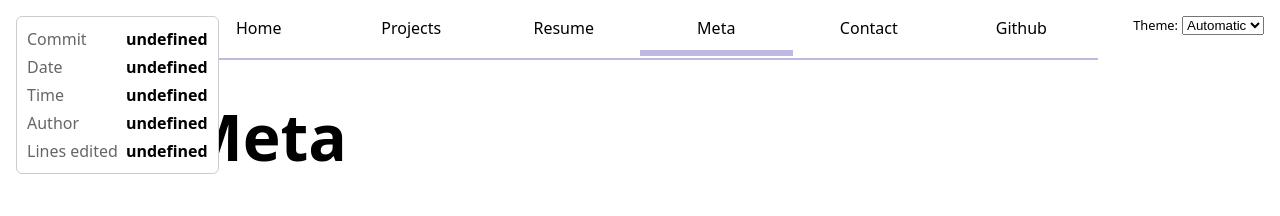
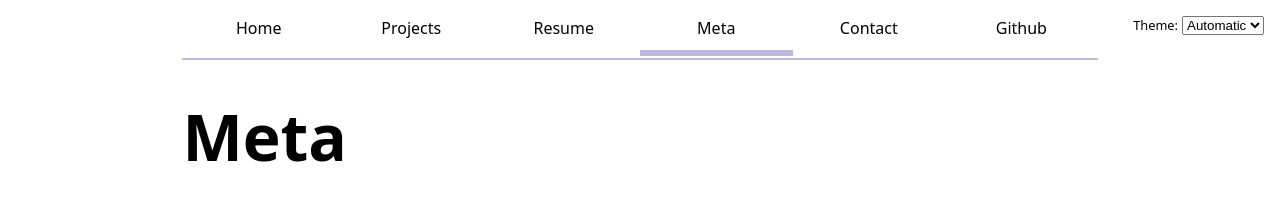
Before and after one commit to kveni12/lab3, a SvelteKit app: page /meta in a window 1280 px wide. Shown: the top 216 px of the page. Built offline with nearby package versions, Linux system fonts and the light colour scheme; no server answers.

Commit message:
lab 7 - 3.3, 3.4

```diff
--- a/src/routes/meta/+page.svelte
+++ b/src/routes/meta/+page.svelte
@@ -135,7 +135,7 @@ onMount(async () => {
     {/each}
     </g>
 </svg>
-<dl class="info tooltip">
+<dl class="info tooltip" hidden={hoveredIndex === -1}>
     <dt>Commit</dt>
     <dd>
         <a href="{ hoveredCommit.url }" target="_blank">
@@ -180,6 +180,9 @@ onMount(async () => {
         grid-template-columns: auto 1fr;
         gap: 4px 8px;
         margin: 0;
+
+        transition-duration: 500ms;
+        transition-property: opacity, visibility;
     }
 
     dl.info dt {
@@ -192,13 +195,22 @@ onMount(async () => {
         font-weight: bold;
     }
 
+    dl.info[hidden]:not(:hover, :focus-within) {
+        opacity: 0;
+        visibility: hidden;
+    }
+
     .tooltip {
         position: fixed;
         top: 1em;
         left: 1em;
-        background: white;
-        padding: 10px;
-        border: 1px solid #ccc;
-        border-radius: 6px;
+
+        background-color: oklch(100% 0% 0 / 80%);
+        backdrop-filter: blur(6px);
+
+        padding: 10px 12px;
+        border-radius: 8px;
+
+        box-shadow: 0 4px 20px rgba(0,0,0,0.15);
     }
 </style>
```
